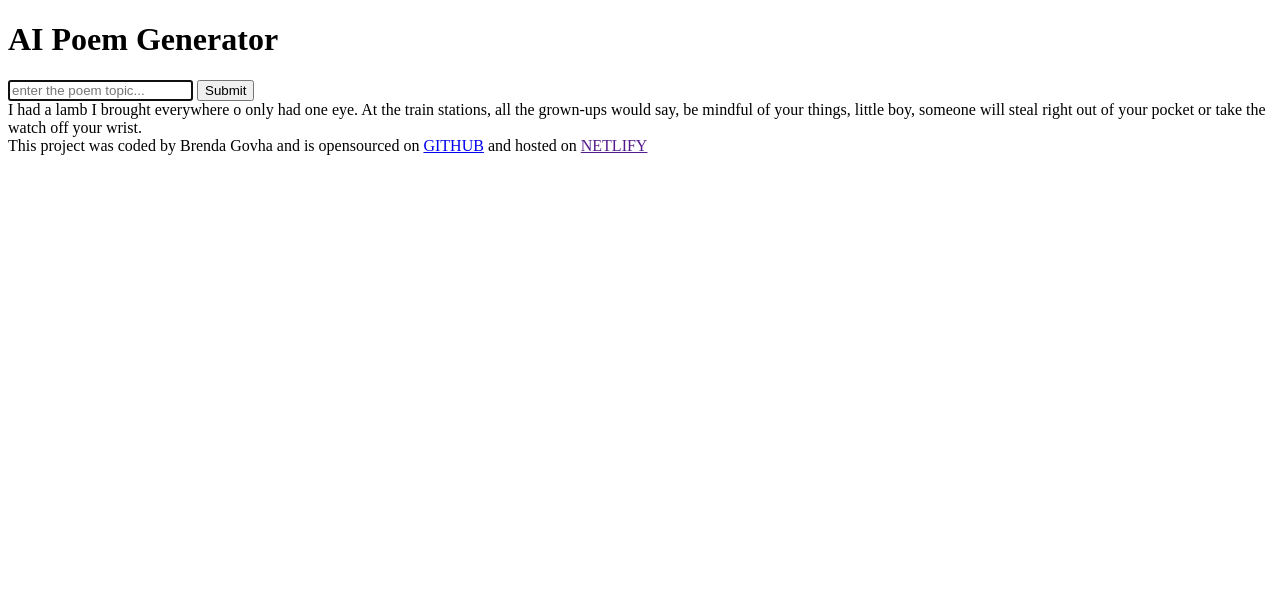
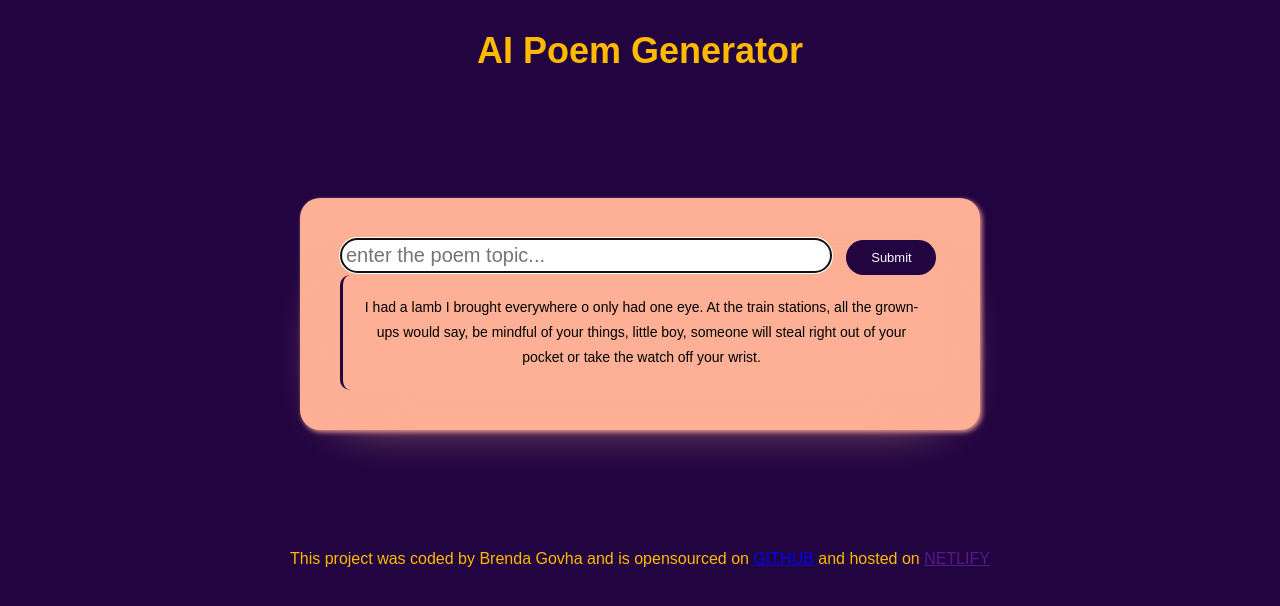
Before and after one commit to bgovha/poem-generator, a plain HTML site: page index.html in a window 1280 px wide. Drawn offline with Linux system fonts and the light colour scheme.

Commit message:
added css and some html classes to the project

```diff
--- a/index.html
+++ b/index.html
@@ -7,26 +7,31 @@
     <link rel="stylesheet" href="styles.css" />
   </head>
   <body>
-    <header><h1>AI Poem Generator</h1></header>
     <main>
+      <header>
+        <h1>AI Poem Generator</h1>
+      </header>
+      <div class="container">
         <form action="">
           <input
+          class="form-input"
             type="text"
             placeholder="enter the poem topic..."
             autofocus
             required
           />
-        <input type="submit" />
+          <input class="submit-button" type="submit" />
         </form>
-      <div>
+        <div class="poem">
           I had a lamb I brought everywhere o only had one eye. At the train
-        stations, all the grown-ups would say, be mindful of your things, little
-        boy, someone will steal right out of your pocket or take the watch off
-        your wrist.
+          stations, all the grown-ups would say, be mindful of your things,
+          little boy, someone will steal right out of your pocket or take the
+          watch off your wrist.
+        </div>
+
+        <script src="index.js"></script>
       </div>
     </main>
-
-    <script src="index.js"></script>
     <footer>
       This project was coded by Brenda Govha and is opensourced on
       <a href="https://github.com/bgovha/poem-generator">GITHUB</a> and hosted
--- a/styles.css
+++ b/styles.css
@@ -0,0 +1,57 @@
+body{
+    background-color: #210440;
+    font-family: Arial, Helvetica, sans-serif;
+}
+h1{
+    font-weight: 800;
+    font-size: 36px;
+    line-height: 1.5;
+    color: #ffba00;
+    text-align: center;
+}
+.container{
+    margin: 120px auto;
+    max-width: 600px;
+    background-color: #fdb095;
+    border-radius: 20px;
+    padding: 40px;
+    box-shadow:2px 2px 5px #e5958E;
+}
+footer{
+    text-align: center;
+    color: #ffba00;
+}
+header{
+    margin:0%;
+    padding: 0%;
+}
+.form-input{
+    padding: 5px;
+    background-color: white;
+    border-radius: 20px;
+    border: 1px solid #e5958E;
+    font-size: 20px;
+    width: 80%;
+    line-height: 20px;
+
+}
+.submit-button{
+    margin-left: 10px;
+    background-color: #210440;
+    color: white;
+    border: none;
+    border-radius: 20px;
+    padding: 10px 10px;
+    font-size: 13px;
+    width: 90px;
+}
+
+.poem{
+    font-size: 14px;
+    padding: 20px;
+    line-height: 25px;
+    border-left: solid #210440;
+    box-shadow: 0px 20px 60px #fdb095;
+    border-radius: 10px;
+    text-align: center;
+}
```
Lines whose indentation alone changed are shown as unchanged.
